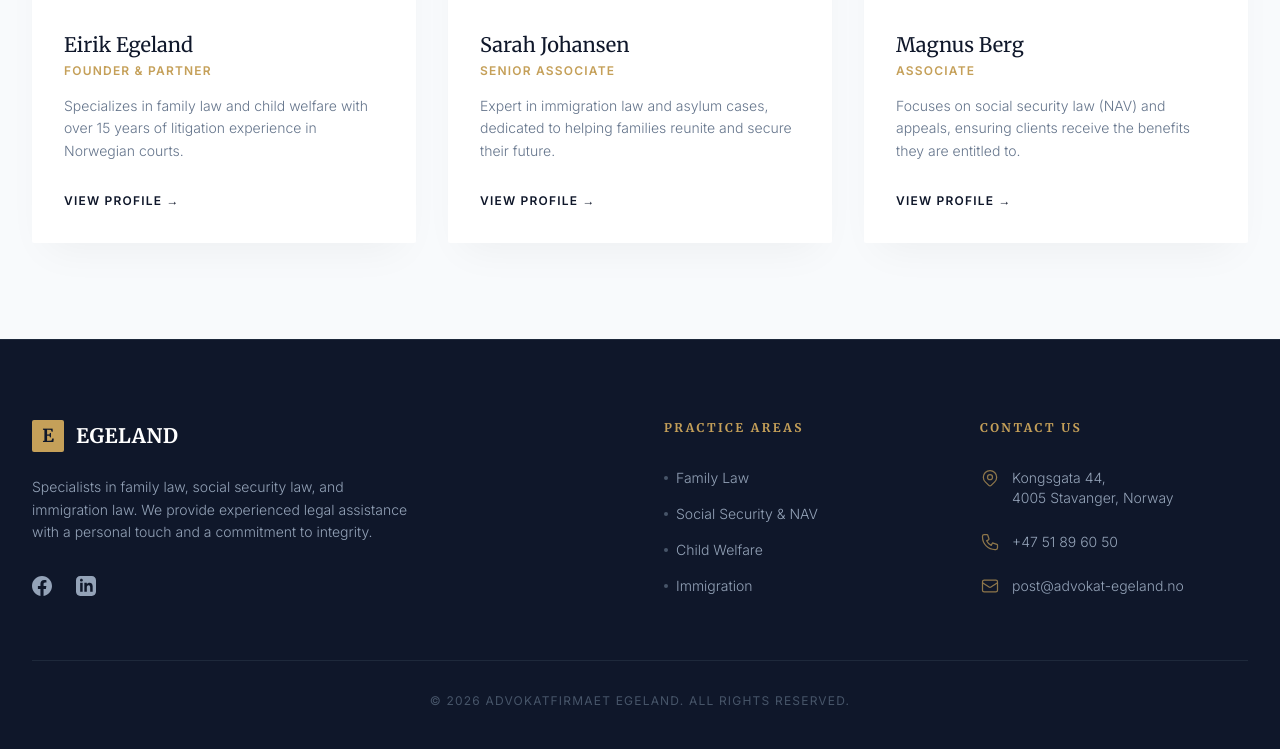
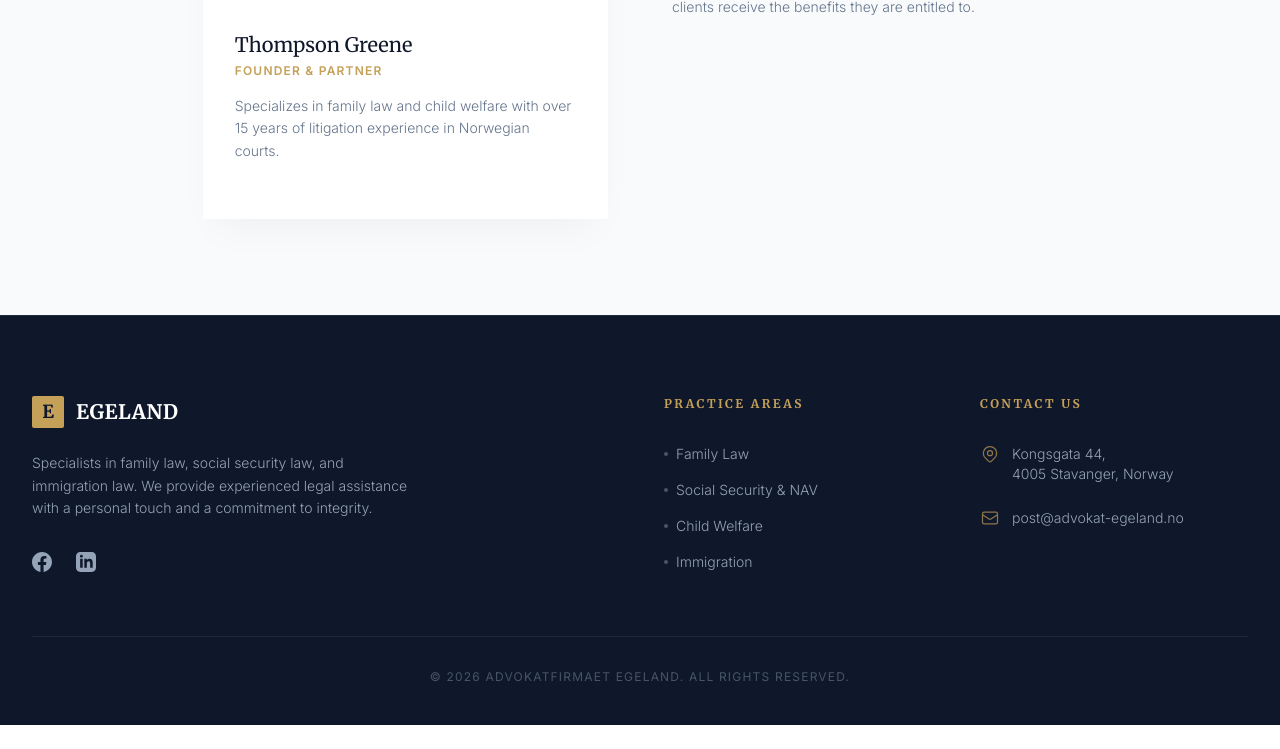
Before and after one commit to Victor070656/egeland-law-firm, a PHP site: page /about.php in a window 1280 px wide. Shown: the part 3010-3759 px from the top of the page. After the commit the page ends 3735 px from the top, so only its background shows below. Run offline with PHP 8.4, Linux system fonts and the light colour scheme; some libraries are stand-ins or nearby versions.

Commit message:
Refactor code structure for improved readability and maintainability

```diff
--- a/about.php
+++ b/about.php
@@ -26,7 +26,7 @@
                     <h2 class="text-4xl font-serif font-light text-law-blue mb-8 leading-tight">A Legacy of Legal Excellence</h2>
                     <div class="prose prose-lg text-slate-600 font-light leading-loose">
                         <p class="mb-6">
-                            Founded in 2005 by Eirik Egeland, our firm began with a singular mission: to provide high-caliber legal representation that is accessible, empathetic, and relentlessly effective. What started as a boutique practice in Stavanger has grown into a respected institution known for handling some of the region's most complex cases in family and administrative law.
+                            Founded in 2005 by Thompson Greene, our firm began with a singular mission: to provide high-caliber legal representation that is accessible, empathetic, and relentlessly effective. What started as a boutique practice in Stavanger has grown into a respected institution known for handling some of the region's most complex cases in family and administrative law.
                         </p>
                         <p class="mb-6">
                             Over the past two decades, we have successfully represented hundreds of clients against powerful institutions like NAV and the Child Welfare Services. Our growth has been organic, driven by word-of-mouth referrals from satisfied clients who found hope and resolution through our advocacy.
@@ -148,49 +148,44 @@
             <h2 class="text-4xl font-serif font-light text-law-blue">Meet Our Attorneys</h2>
         </div>
 
-        <div class="grid grid-cols-1 md:grid-cols-3 gap-8">
-            <!-- Attorney 1 -->
+        <div class="flex flex-col md:flex-row gap-16 items-start justify-center">
+            <!-- Founder (Featured) -->
+            <div class="w-full md:w-5/12 lg:w-1/3">
                 <div class="bg-white rounded-sm shadow-soft overflow-hidden group">
                     <div class="h-80 overflow-hidden relative">
                         <img src="https://images.unsplash.com/photo-1560250097-0b93528c311a?ixlib=rb-1.2.1&auto=format&fit=crop&w=800&q=80" alt="Lawyer" class="w-full h-full object-cover grayscale group-hover:grayscale-0 transition-all duration-700">
                     </div>
                     <div class="p-8">
-                    <h3 class="text-xl font-serif font-medium text-law-blue mb-1">Eirik Egeland</h3>
+                        <h3 class="text-xl font-serif font-medium text-law-blue mb-1">Thompson Greene</h3>
                         <p class="text-law-gold text-xs font-bold tracking-widest uppercase mb-4">Founder & Partner</p>
                         <p class="text-slate-500 font-light text-sm leading-relaxed mb-6">
                             Specializes in family law and child welfare with over 15 years of litigation experience in Norwegian courts.
                         </p>
-                    <a href="#" class="text-law-blue font-semibold text-xs tracking-widest uppercase hover:text-law-gold transition-colors">View Profile &rarr;</a>
+                    </div>
                 </div>
             </div>
 
-             <!-- Attorney 2 -->
-            <div class="bg-white rounded-sm shadow-soft overflow-hidden group">
-                <div class="h-80 overflow-hidden relative">
-                    <img src="https://images.unsplash.com/photo-1573496359142-b8d87734a5a2?ixlib=rb-1.2.1&auto=format&fit=crop&w=800&q=80" alt="Lawyer" class="w-full h-full object-cover grayscale group-hover:grayscale-0 transition-all duration-700">
-                </div>
-                <div class="p-8">
-                    <h3 class="text-xl font-serif font-medium text-law-blue mb-1">Sarah Johansen</h3>
-                    <p class="text-law-gold text-xs font-bold tracking-widest uppercase mb-4">Senior Associate</p>
-                    <p class="text-slate-500 font-light text-sm leading-relaxed mb-6">
+            <!-- Other Attorneys List -->
+            <div class="w-full md:w-5/12 lg:w-1/3 pt-4">
+                <h3 class="text-2xl font-serif font-medium text-law-blue mb-8">Other Attorneys</h3>
+                <div class="space-y-8">
+                    <!-- Sarah -->
+                    <div class="border-b border-slate-100 pb-6 last:border-0">
+                        <h4 class="text-lg font-serif font-medium text-law-blue mb-1">Sarah Johansen</h4>
+                        <p class="text-law-gold text-xs font-bold tracking-widest uppercase mb-2">Senior Associate</p>
+                        <p class="text-slate-500 font-light text-sm leading-relaxed">
                             Expert in immigration law and asylum cases, dedicated to helping families reunite and secure their future.
                         </p>
-                    <a href="#" class="text-law-blue font-semibold text-xs tracking-widest uppercase hover:text-law-gold transition-colors">View Profile &rarr;</a>
-                </div>
                     </div>
 
-             <!-- Attorney 3 -->
-            <div class="bg-white rounded-sm shadow-soft overflow-hidden group">
-                <div class="h-80 overflow-hidden relative">
-                    <img src="https://images.unsplash.com/photo-1556157382-97eda2d62296?ixlib=rb-1.2.1&auto=format&fit=crop&w=800&q=80" alt="Lawyer" class="w-full h-full object-cover grayscale group-hover:grayscale-0 transition-all duration-700">
-                </div>
-                <div class="p-8">
-                    <h3 class="text-xl font-serif font-medium text-law-blue mb-1">Magnus Berg</h3>
-                    <p class="text-law-gold text-xs font-bold tracking-widest uppercase mb-4">Associate</p>
-                    <p class="text-slate-500 font-light text-sm leading-relaxed mb-6">
+                    <!-- Magnus -->
+                    <div class="border-b border-slate-100 pb-6 last:border-0">
+                        <h4 class="text-lg font-serif font-medium text-law-blue mb-1">Magnus Berg</h4>
+                        <p class="text-law-gold text-xs font-bold tracking-widest uppercase mb-2">Associate</p>
+                        <p class="text-slate-500 font-light text-sm leading-relaxed">
                             Focuses on social security law (NAV) and appeals, ensuring clients receive the benefits they are entitled to.
                         </p>
-                    <a href="#" class="text-law-blue font-semibold text-xs tracking-widest uppercase hover:text-law-gold transition-colors">View Profile &rarr;</a>
+                    </div>
                 </div>
             </div>
         </div>
--- a/components/footer.php
+++ b/components/footer.php
@@ -41,10 +41,7 @@
                         <svg class="w-5 h-5 mr-3 text-law-gold opacity-70" fill="none" stroke="currentColor" viewBox="0 0 24 24"><path stroke-linecap="round" stroke-linejoin="round" stroke-width="1.5" d="M17.657 16.657L13.414 20.9a1.998 1.998 0 01-2.827 0l-4.244-4.243a8 8 0 1111.314 0z"></path><path stroke-linecap="round" stroke-linejoin="round" stroke-width="1.5" d="M15 11a3 3 0 11-6 0 3 3 0 016 0z"></path></svg>
                         <span>Kongsgata 44, <br>4005 Stavanger, Norway</span>
                     </li>
-                    <li class="flex items-center">
-                        <svg class="w-5 h-5 mr-3 text-law-gold opacity-70" fill="none" stroke="currentColor" viewBox="0 0 24 24"><path stroke-linecap="round" stroke-linejoin="round" stroke-width="1.5" d="M3 5a2 2 0 012-2h3.28a1 1 0 01.948.684l1.498 4.493a1 1 0 01-.502 1.21l-2.257 1.13a11.042 11.042 0 005.516 5.516l1.13-2.257a1 1 0 011.21-.502l4.493 1.498a1 1 0 01.684.949V19a2 2 0 01-2 2h-1C9.716 21 3 14.284 3 6V5z"></path></svg>
-                        <span>+47 51 89 60 50</span>
-                    </li>
+
                     <li class="flex items-center">
                         <svg class="w-5 h-5 mr-3 text-law-gold opacity-70" fill="none" stroke="currentColor" viewBox="0 0 24 24"><path stroke-linecap="round" stroke-linejoin="round" stroke-width="1.5" d="M3 8l7.89 5.26a2 2 0 002.22 0L21 8M5 19h14a2 2 0 002-2V7a2 2 0 00-2-2H5a2 2 0 00-2 2v10a2 2 0 002 2z"></path></svg>
                         <span>post@advokat-egeland.no</span>
--- a/components/header.php
+++ b/components/header.php
@@ -1,5 +1,6 @@
 <!DOCTYPE html>
-<html lang="en">
+<html lang="no">
+
 <head>
     <meta charset="UTF-8">
     <meta name="viewport" content="width=device-width, initial-scale=1.0">
@@ -26,63 +27,106 @@
             }
         }
     </script>
-    <link href="https://fonts.googleapis.com/css2?family=Inter:wght@300;400;500;600&family=Merriweather:ital,wght@0,300;0,400;0,700;1,300&display=swap" rel="stylesheet">
+    <link
+        href="https://fonts.googleapis.com/css2?family=Inter:wght@300;400;500;600&family=Merriweather:ital,wght@0,300;0,400;0,700;1,300&display=swap"
+        rel="stylesheet">
     <style>
-        body { font-family: 'Inter', sans-serif; -webkit-font-smoothing: antialiased; }
-        h1, h2, h3, h4, h5, h6 { font-family: 'Merriweather', serif; }
+        body {
+            font-family: 'Inter', sans-serif;
+            -webkit-font-smoothing: antialiased;
+        }
+
+        h1,
+        h2,
+        h3,
+        h4,
+        h5,
+        h6 {
+            font-family: 'Merriweather', serif;
+        }
+
         .glass-header {
             background: rgba(255, 255, 255, 0.95);
             backdrop-filter: blur(10px);
-            border-bottom: 1px solid rgba(0,0,0,0.03);
+            border-bottom: 1px solid rgba(0, 0, 0, 0.03);
         }
     </style>
 </head>
+
 <body class="bg-slate-50 text-slate-800 flex flex-col min-h-screen selection:bg-law-gold selection:text-white">
 
     <header class="glass-header fixed w-full z-50 transition-all duration-300">
         <div class="container mx-auto px-8 py-5 flex justify-between items-center">
             <!-- Logo -->
             <a href="index.php" class="group flex items-center gap-3">
-            <div class="w-10 h-10 bg-law-blue text-law-gold flex items-center justify-center font-serif font-bold text-xl rounded-sm">E</div>
+                <div
+                    class="w-10 h-10 bg-law-blue text-law-gold flex items-center justify-center font-serif font-bold text-xl rounded-sm">
+                    E</div>
                 <div class="flex flex-col">
-                <span class="text-xl font-serif font-bold text-law-blue tracking-wide leading-none group-hover:text-law-gold transition duration-300">EGELAND</span>
-                <span class="text-[10px] font-medium text-slate-500 uppercase tracking-[0.25em] leading-none mt-1">Law Firm</span>
+                    <span
+                        class="text-xl font-serif font-bold text-law-blue tracking-wide leading-none group-hover:text-law-gold transition duration-300">EGELAND</span>
+                    <span
+                        class="text-[10px] font-medium text-slate-500 uppercase tracking-[0.25em] leading-none mt-1">Law
+                        Firm</span>
                 </div>
             </a>
 
             <!-- Desktop Navigation -->
             <nav class="hidden md:flex items-center space-x-10">
-            <a href="index.php" class="text-xs font-semibold uppercase tracking-widest text-slate-500 hover:text-law-blue transition-colors duration-300">Home</a>
-            <a href="about.php" class="text-xs font-semibold uppercase tracking-widest text-slate-500 hover:text-law-blue transition-colors duration-300">About</a>
+                <a href="index.php"
+                    class="text-xs font-semibold uppercase tracking-widest text-slate-500 hover:text-law-blue transition-colors duration-300">Home</a>
+                <a href="about.php"
+                    class="text-xs font-semibold uppercase tracking-widest text-slate-500 hover:text-law-blue transition-colors duration-300">About</a>
                 <div class="relative group h-full flex items-center">
-                <button class="text-xs font-semibold uppercase tracking-widest text-slate-500 hover:text-law-blue transition-colors duration-300 flex items-center py-4">
+                    <button
+                        class="text-xs font-semibold uppercase tracking-widest text-slate-500 hover:text-law-blue transition-colors duration-300 flex items-center py-4">
                         Practice Areas
-                    <svg class="w-3 h-3 ml-1 opacity-50" fill="none" stroke="currentColor" viewBox="0 0 24 24"><path stroke-linecap="round" stroke-linejoin="round" stroke-width="2" d="M19 9l-7 7-7-7"></path></svg>
+                        <svg class="w-3 h-3 ml-1 opacity-50" fill="none" stroke="currentColor" viewBox="0 0 24 24">
+                            <path stroke-linecap="round" stroke-linejoin="round" stroke-width="2" d="M19 9l-7 7-7-7">
+                            </path>
+                        </svg>
                     </button>
-                <div class="absolute left-1/2 -translate-x-1/2 top-full w-64 bg-white shadow-soft rounded-sm overflow-hidden hidden group-hover:block border border-slate-100 opacity-0 group-hover:opacity-100 transition-opacity duration-200">
+                    <div
+                        class="absolute left-1/2 -translate-x-1/2 top-full w-64 bg-white shadow-soft rounded-sm overflow-hidden hidden group-hover:block border border-slate-100 opacity-0 group-hover:opacity-100 transition-opacity duration-200">
                         <div class="h-1 bg-law-gold w-full"></div>
-                    <a href="services.php#family" class="block px-6 py-3 text-sm text-slate-600 hover:bg-slate-50 hover:text-law-blue transition border-b border-slate-50">Family Law</a>
-                    <a href="services.php#social" class="block px-6 py-3 text-sm text-slate-600 hover:bg-slate-50 hover:text-law-blue transition border-b border-slate-50">Social Security & NAV</a>
-                    <a href="services.php#child" class="block px-6 py-3 text-sm text-slate-600 hover:bg-slate-50 hover:text-law-blue transition border-b border-slate-50">Child Welfare</a>
-                    <a href="services.php#immigration" class="block px-6 py-3 text-sm text-slate-600 hover:bg-slate-50 hover:text-law-blue transition">Immigration Law</a>
+                        <a href="services.php#family"
+                            class="block px-6 py-3 text-sm text-slate-600 hover:bg-slate-50 hover:text-law-blue transition border-b border-slate-50">Family
+                            Law</a>
+                        <a href="services.php#social"
+                            class="block px-6 py-3 text-sm text-slate-600 hover:bg-slate-50 hover:text-law-blue transition border-b border-slate-50">Social
+                            Security & NAV</a>
+                        <a href="services.php#child"
+                            class="block px-6 py-3 text-sm text-slate-600 hover:bg-slate-50 hover:text-law-blue transition border-b border-slate-50">Child
+                            Welfare</a>
+                        <a href="services.php#immigration"
+                            class="block px-6 py-3 text-sm text-slate-600 hover:bg-slate-50 hover:text-law-blue transition">Immigration
+                            Law</a>
                     </div>
                 </div>
-            <a href="contact.php" class="text-xs font-bold uppercase tracking-widest bg-law-blue text-white px-6 py-3 rounded-sm hover:bg-law-gold transition-colors duration-300 shadow-lg shadow-blue-900/10">Contact Us</a>
+                <a href="contact.php"
+                    class="text-xs font-bold uppercase tracking-widest bg-law-blue text-white px-6 py-3 rounded-sm hover:bg-law-gold transition-colors duration-300 shadow-lg shadow-blue-900/10">Contact
+                    Us</a>
             </nav>
 
             <!-- Mobile Menu Button -->
             <button id="mobile-menu-btn" class="md:hidden text-slate-800 focus:outline-none p-2">
                 <svg class="w-6 h-6" fill="none" stroke="currentColor" viewBox="0 0 24 24">
-                <path stroke-linecap="round" stroke-linejoin="round" stroke-width="1.5" d="M4 6h16M4 12h16M4 18h16"></path>
+                    <path stroke-linecap="round" stroke-linejoin="round" stroke-width="1.5" d="M4 6h16M4 12h16M4 18h16">
+                    </path>
                 </svg>
             </button>
         </div>
 
         <!-- Mobile Navigation Menu -->
         <div id="mobile-menu" class="hidden md:hidden bg-white border-t border-slate-100 absolute w-full shadow-xl">
-        <a href="index.php" class="block px-8 py-4 text-sm font-medium text-slate-600 hover:bg-slate-50 hover:text-law-blue border-b border-slate-50">Home</a>
-        <a href="about.php" class="block px-8 py-4 text-sm font-medium text-slate-600 hover:bg-slate-50 hover:text-law-blue border-b border-slate-50">About Us</a>
-        <a href="services.php" class="block px-8 py-4 text-sm font-medium text-slate-600 hover:bg-slate-50 hover:text-law-blue border-b border-slate-50">Practice Areas</a>
+            <a href="index.php"
+                class="block px-8 py-4 text-sm font-medium text-slate-600 hover:bg-slate-50 hover:text-law-blue border-b border-slate-50">Home</a>
+            <a href="about.php"
+                class="block px-8 py-4 text-sm font-medium text-slate-600 hover:bg-slate-50 hover:text-law-blue border-b border-slate-50">About
+                Us</a>
+            <a href="services.php"
+                class="block px-8 py-4 text-sm font-medium text-slate-600 hover:bg-slate-50 hover:text-law-blue border-b border-slate-50">Practice
+                Areas</a>
             <a href="contact.php" class="block px-8 py-4 text-sm font-bold text-law-blue bg-slate-50">Contact Us</a>
         </div>
     </header>
--- a/contact.php
+++ b/contact.php
@@ -39,7 +39,7 @@
                         </div>
                     </div>
 
-                    <div class="flex items-start group">
+                    <!-- <div class="flex items-start group">
                         <div class="w-12 h-12 bg-white shadow-soft rounded-full flex items-center justify-center text-law-gold mr-6 flex-shrink-0 group-hover:bg-law-blue group-hover:text-white transition-colors duration-300">
                             <svg class="w-5 h-5" fill="none" stroke="currentColor" viewBox="0 0 24 24"><path stroke-linecap="round" stroke-linejoin="round" stroke-width="1.5" d="M3 5a2 2 0 012-2h3.28a1 1 0 01.948.684l1.498 4.493a1 1 0 01-.502 1.21l-2.257 1.13a11.042 11.042 0 005.516 5.516l1.13-2.257a1 1 0 011.21-.502l4.493 1.498a1 1 0 01.684.949V19a2 2 0 01-2 2h-1C9.716 21 3 14.284 3 6V5z"></path></svg>
                         </div>
@@ -47,7 +47,7 @@
                             <h4 class="font-serif font-medium text-law-blue text-lg">Call Us</h4>
                             <p class="text-slate-500 font-light mt-1">+47 51 89 60 50</p>
                         </div>
-                    </div>
+                    </div> -->
 
                     <div class="flex items-start group">
                         <div class="w-12 h-12 bg-white shadow-soft rounded-full flex items-center justify-center text-law-gold mr-6 flex-shrink-0 group-hover:bg-law-blue group-hover:text-white transition-colors duration-300">
```
Also changed, not shown: assets/images/imgi_6_bg.jpeg (added). Lines whose indentation alone changed are shown as unchanged.
